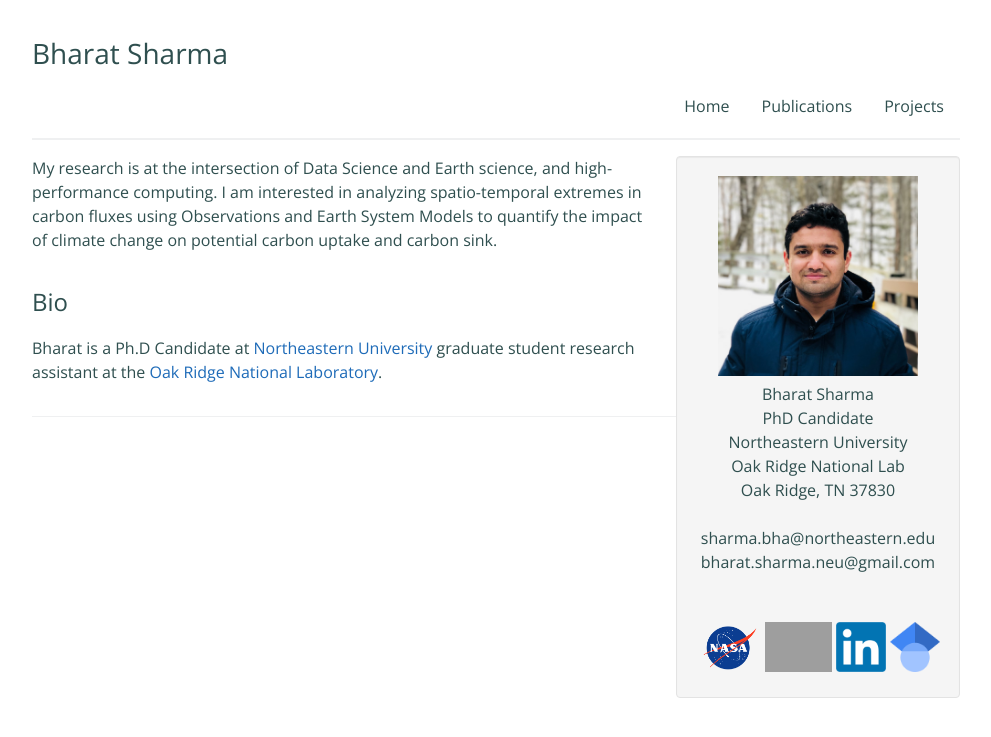
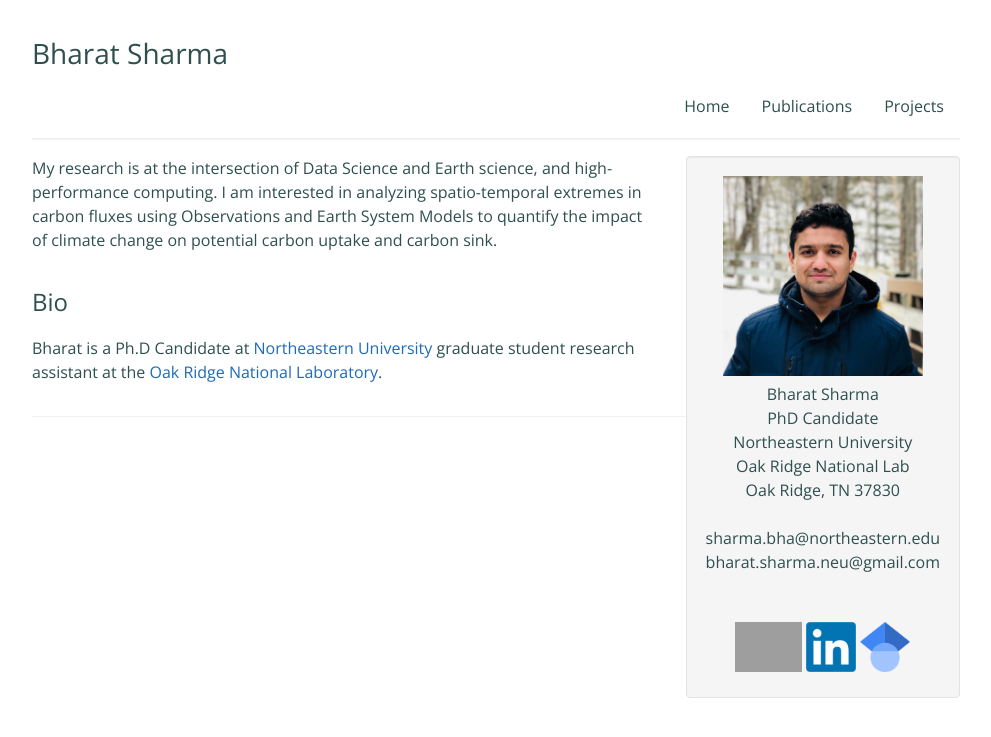
Before and after one commit to sharmapritika/sharmapritika.github.io, a Jekyll site: the page built from index.md, in a window 1280 px wide. Shown: the top 737 px of the page, without its empty margins (144-1135 px from the left). Built offline with Jekyll 4.4.1, drawn with Linux system fonts in a browser that asks for light colours; grey boxes are pictures that could not be loaded.

Commit message:
Update homepage.html

```diff
--- a/_layouts/homepage.html
+++ b/_layouts/homepage.html
@@ -48,10 +48,9 @@
 				        {{ page.contact}} <br> <br>
 
         <center>
-          <a href="https://www.nasa.gov/centers/ames/earthscience/members/biosphericsciencebranch/Thomas_Vandal_bio"><img src="assets/images/nasa-logo-web-rgb.png" height=50></a>
-          <a href="https://www.github.com/tjvandal"><img src="https://github.githubassets.com/images/modules/logos_page/GitHub-Mark.png" height=50></img></a>
-          <a href="https://www.linkedin.com/in/tjvandal/"><img src="assets/images/600px-LinkedIn_logo_initials.png" height=50></img></a>
-          <a href="https://scholar.google.com/citations?user=8cLfchMAAAAJ&hl=en"><img src="assets/images/1024px-Google_Scholar_logo.png" height=50></img></a>
+          <a href="https://github.com/sharma-bharat"><img src="https://github.githubassets.com/images/modules/logos_page/GitHub-Mark.png" height=50></img></a>
+          <a href="https://www.linkedin.com/in/bharat-sharma/"><img src="assets/images/600px-LinkedIn_logo_initials.png" height=50></img></a>
+          <a href="https://scholar.google.com/citations?user=8RJzPBoAAAAJ&hl=en"><img src="assets/images/1024px-Google_Scholar_logo.png" height=50></img></a>
 
         </center>
         <!-- <center>
```
